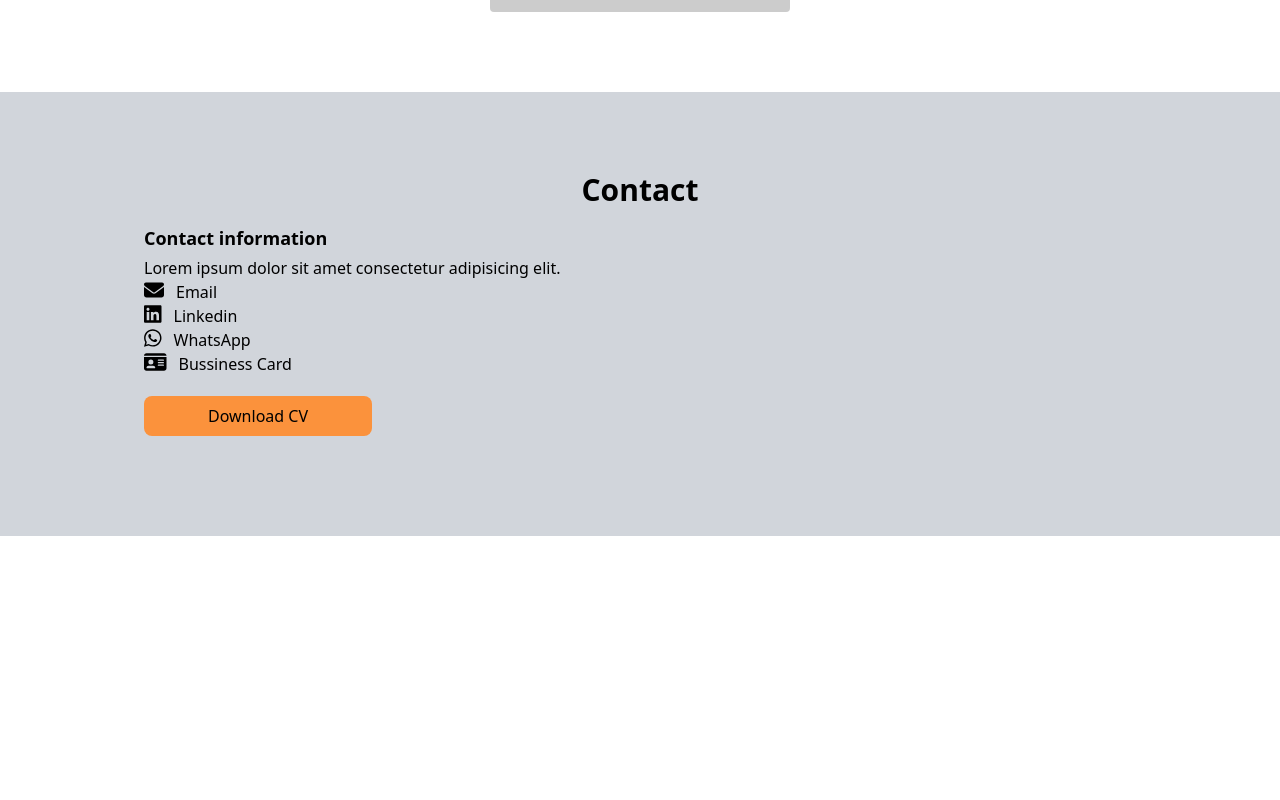
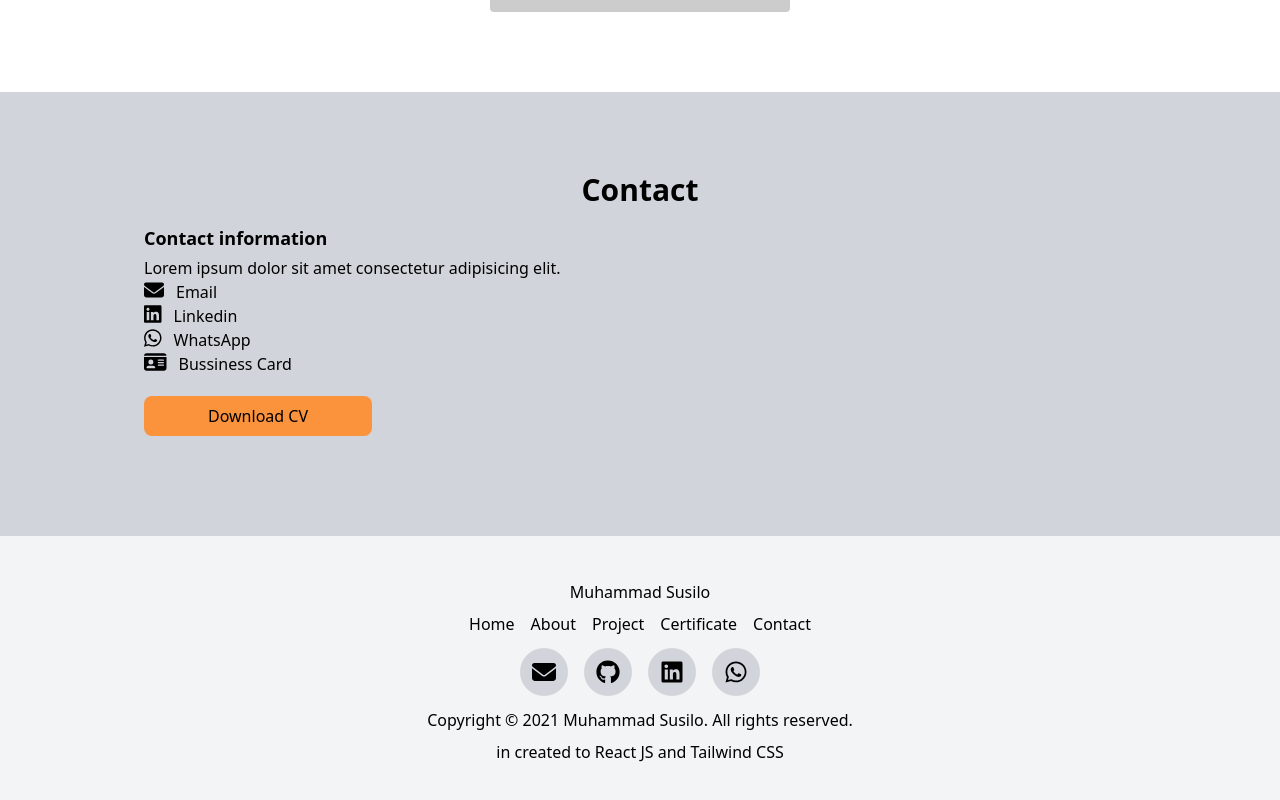
Before and after one commit to muhammadsusilo/portofolionew, a React (Vite) app: page / in a window 1280 px wide. Shown: the part 2255-3055 px from the top of the page. Before the commit the page ends 2791 px from the top, so only its background shows below. Built offline with nearby package versions, Linux system fonts and the light colour scheme.

Commit message:
create template footer

```diff
--- a/src/Fragments/Footer.jsx
+++ b/src/Fragments/Footer.jsx
@@ -1,11 +1,23 @@
-import SosialMedia from "../Elements/sosialMedia";
+import SosialMedia from '../Elements/sosialMedia';
 
 const Footer = () => {
-    return (
-        <div>
-            < SosialMedia/>
-        </div>
-    )
-}
+  return (
+    <div className="py-10 bg-gray-100 flex justify-center flex-col items-center text-center leading-loose">
+      <h1>Muhammad Susilo</h1>
+      <ul className="flex gap-4 mb-2 ">
+        <li>Home</li>
+        <li>About</li>
+        <li>Project</li>
+        <li>Certificate</li>
+        <li>Contact</li>
+      </ul>
+      <SosialMedia />
+      <div>
+        <p>Copyright &copy; 2021 Muhammad Susilo. All rights reserved.</p>
+        <p>in created to React JS and Tailwind CSS</p>
+      </div>
+    </div>
+  );
+};
 
 export default Footer;
--- a/src/Pages/Contact.jsx
+++ b/src/Pages/Contact.jsx
@@ -1,14 +1,16 @@
 import { FontAwesomeIcon } from '@fortawesome/react-fontawesome';
 import { faEnvelope, faIdCard } from '@fortawesome/free-solid-svg-icons';
 import { faLinkedin, faWhatsapp } from '@fortawesome/free-brands-svg-icons';
+import Footer from '../Fragments/Footer';
 
 const Contact = () => {
   return (
+    <>
       <div className="px-36 py-20 h-full bg-gray-300">
         <h1 className="text-3xl font-semibold flex justify-center mb-4">
           Contact
         </h1>
-      <div className='bg'>
+        <div className="bg">
           <h2 className="my-1 font-semibold text-lg">Contact information</h2>
           <p>Lorem ipsum dolor sit amet consectetur adipisicing elit.</p>
           <ul className="leading-normal">
@@ -39,11 +41,16 @@ const Contact = () => {
             </li>
           </ul>
           <a href="#" className="w-fit">
-          <button className="my-5 p-2 px-16 bg-orange-400 rounded-lg hover:bg-orange-500"> Download CV</button>
+            <button className="my-5 p-2 px-16 bg-orange-400 rounded-lg hover:bg-orange-500">
+              {' '}
+              Download CV
+            </button>
           </a>
         </div>
         <div>{/* nanti disini form untuk masuk ke email */}</div>
       </div>
+      <Footer />
+    </>
   );
 };
 
```
Lines whose indentation alone changed are shown as unchanged.
